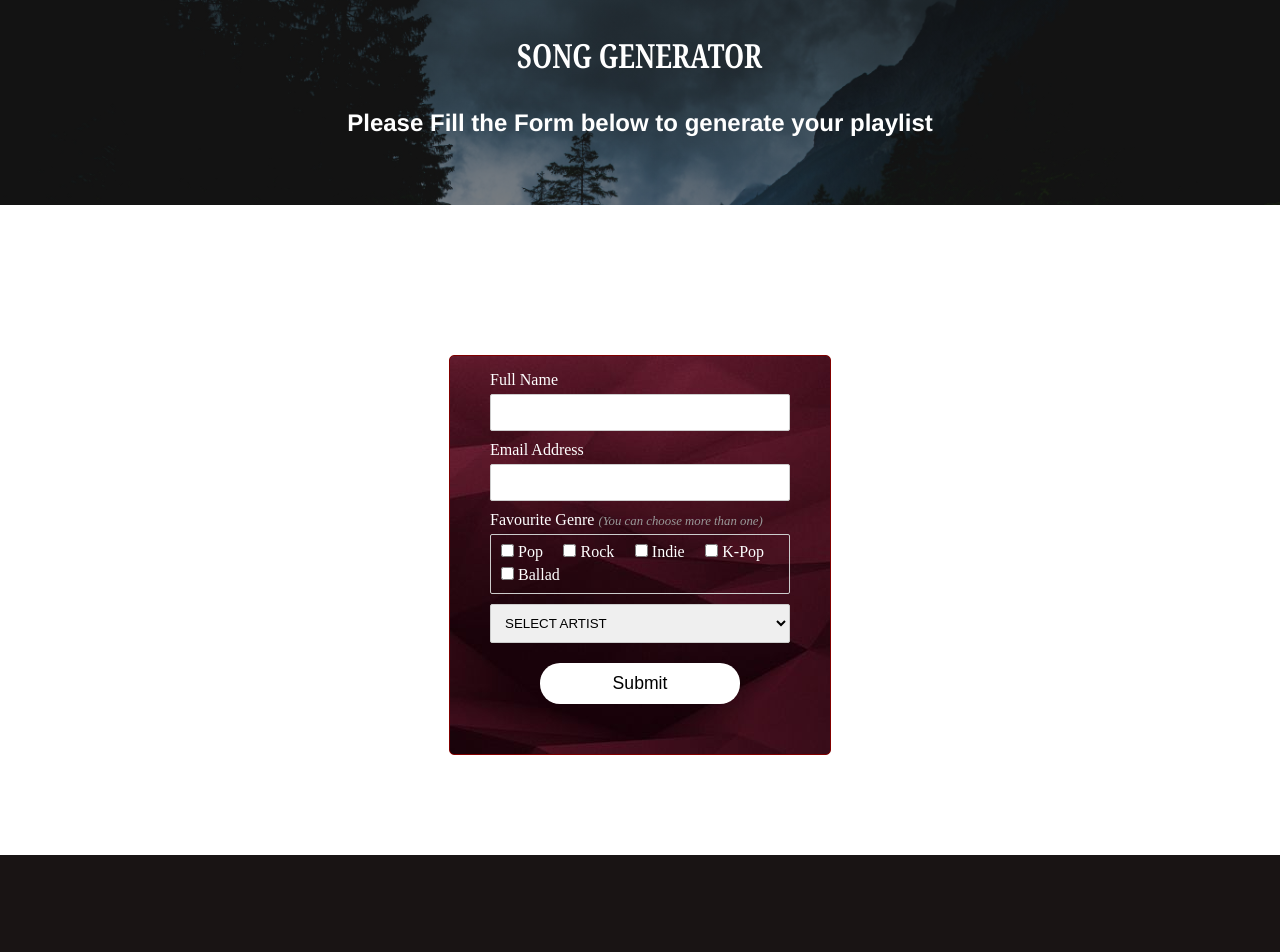
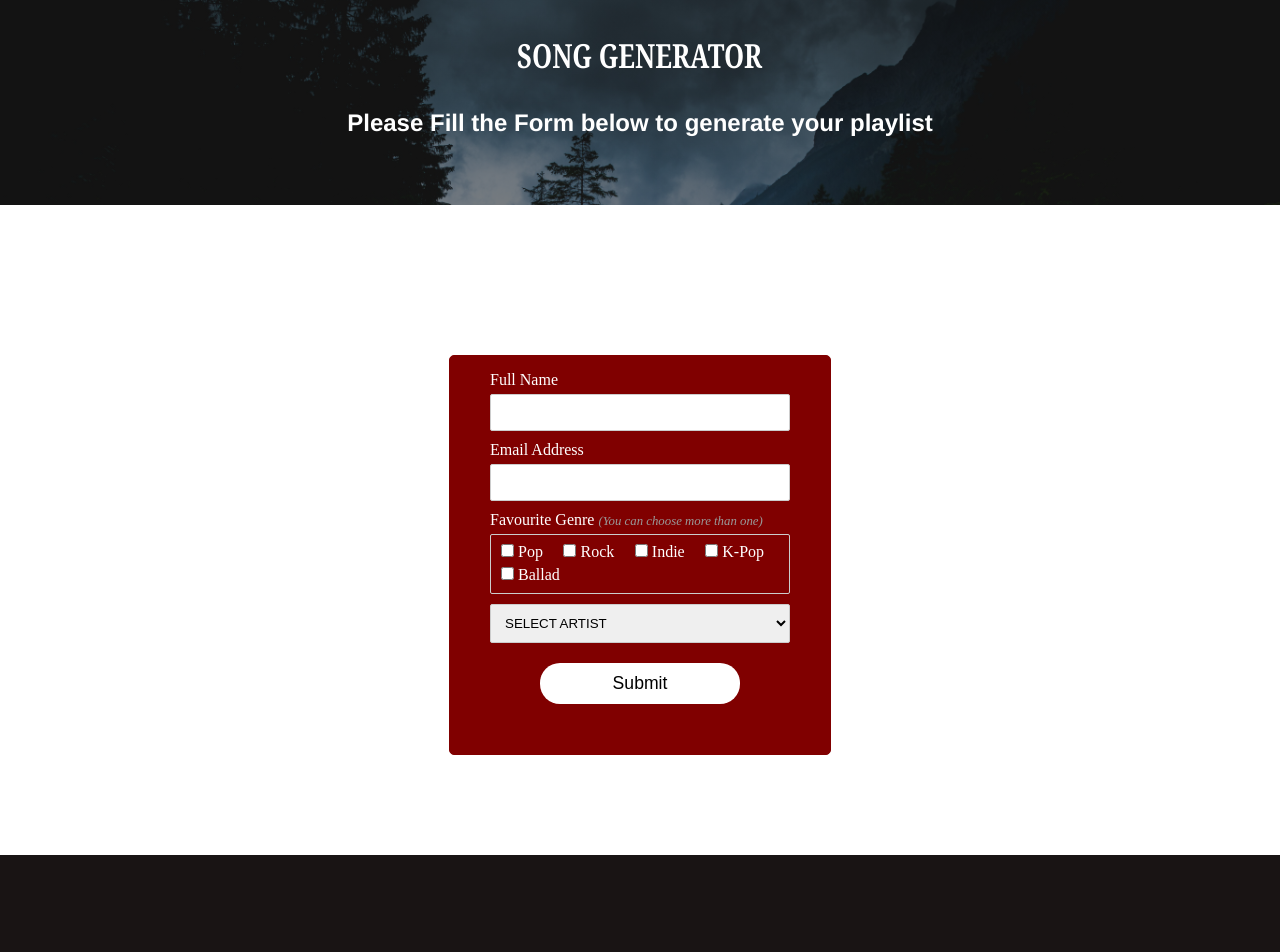
Before and after one commit to dnialaqm/mywebsite, a plain HTML site: page form.html in a window 1280 px wide. Shown: the part 85-1037 px from the top of the page. Drawn offline with Linux system fonts and the light colour scheme.

Commit message:
Update devlin.css

```diff
--- a/css/devlin.css
+++ b/css/devlin.css
@@ -305,7 +305,7 @@ display:inline-block;
 	form {
 		color:white;
     width: 300px;
-    background-image: url("../download.jpg");
+  background:maroon;
     padding: 15px 40px 40px;
     border: 1px solid maroon;
     margin: 50px auto 0;
```
